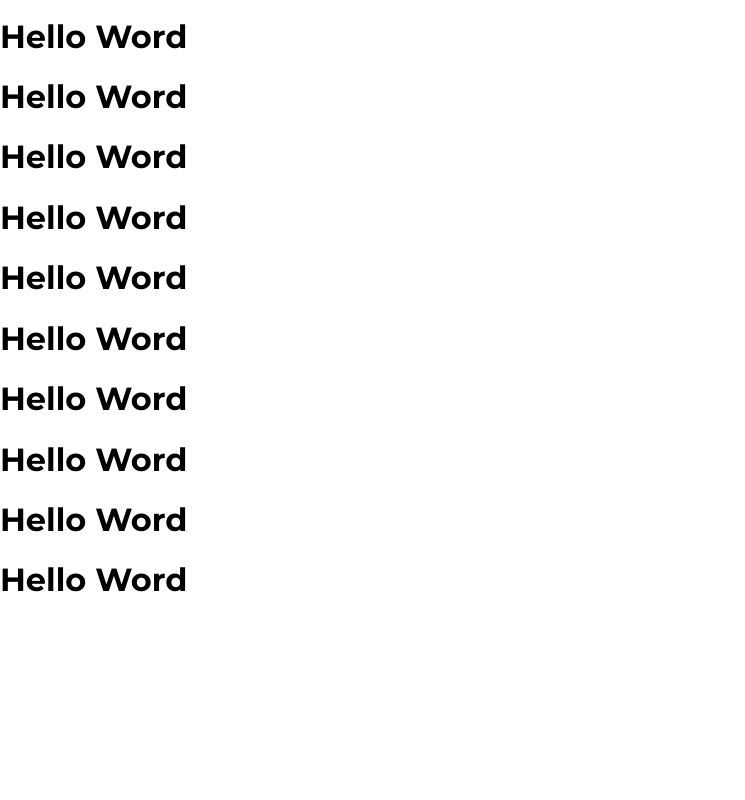
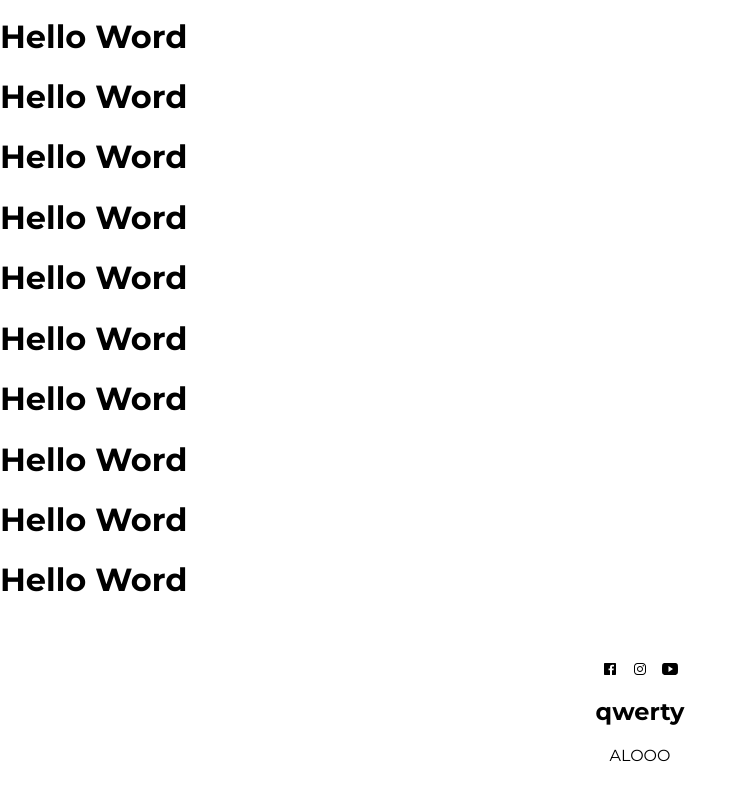
Before and after one commit to kyka123/Articles, a Next.js app: page / in a window 1280 px wide. Shown: the part 1228-2028 px from the top of the page, without its empty margins (0-745 px from the left). Before the commit the page ends 1849 px from the top, so only its background shows below. Built offline with nearby package versions, Linux system fonts and the light colour scheme.

Commit message:
basis of footer

```diff
--- /dev/null
+++ b/components/Footer/Footer.js
@@ -0,0 +1,26 @@
+import styles from "./Footer.module.css";
+import { IoLogoFacebook } from "react-icons/io";
+import { IoLogoInstagram } from "react-icons/io";
+import { IoLogoYoutube } from "react-icons/io";
+
+
+function Footer() {
+  return (
+        <div className={styles.main}>
+          {/* <img src="assets/footer.jpg" alt="IPG" className={styles.image} /> */}
+          <div className={styles.icons_text}>
+            <div className={styles.icons}>
+            <IoLogoFacebook></IoLogoFacebook>
+            <IoLogoInstagram></IoLogoInstagram>
+            <IoLogoYoutube></IoLogoYoutube>
+            </div>
+            <h2>qwerty</h2>
+            <p>ALOOO</p>
+          </div>
+
+          </div>
+
+  );
+}
+
+export default Footer;
--- /dev/null
+++ b/components/Footer/Footer.module.css
@@ -0,0 +1,30 @@
+.main{
+    padding: 4rem 0 2rem 0;
+    display: flex;
+    flex-direction: column;
+    justify-content: center;
+    align-items: center;
+    text-align: center;
+
+}
+
+
+ .image {
+    position: absolute;
+    display: block;
+    top: 0;
+    left: 0;
+    width: 50%;
+    height: 50%;
+    object-fit: cover;
+    object-position: right center;
+  }
+
+.icons{
+    display: flex;
+    justify-content: space-around;
+}
+
+.icons_text{
+
+}
--- a/pages/index.js
+++ b/pages/index.js
@@ -1,5 +1,6 @@
 import Navbar from "../components/navbar/navbar.js";
 import HeroSection from "../components/HeroSection/Herosection.js";
+import Footer from "../components/Footer/Footer.js";
 
 const Home = () => (
   <div>
@@ -22,6 +23,7 @@
     <h1>Hello Word</h1>
     <h1>Hello Word</h1>
     <h1>Hello Word</h1>
+    <Footer></Footer>
   </div>
 );
 
```
Also changed, not shown: 1 other file (tests, documents, lock files or other folders).
